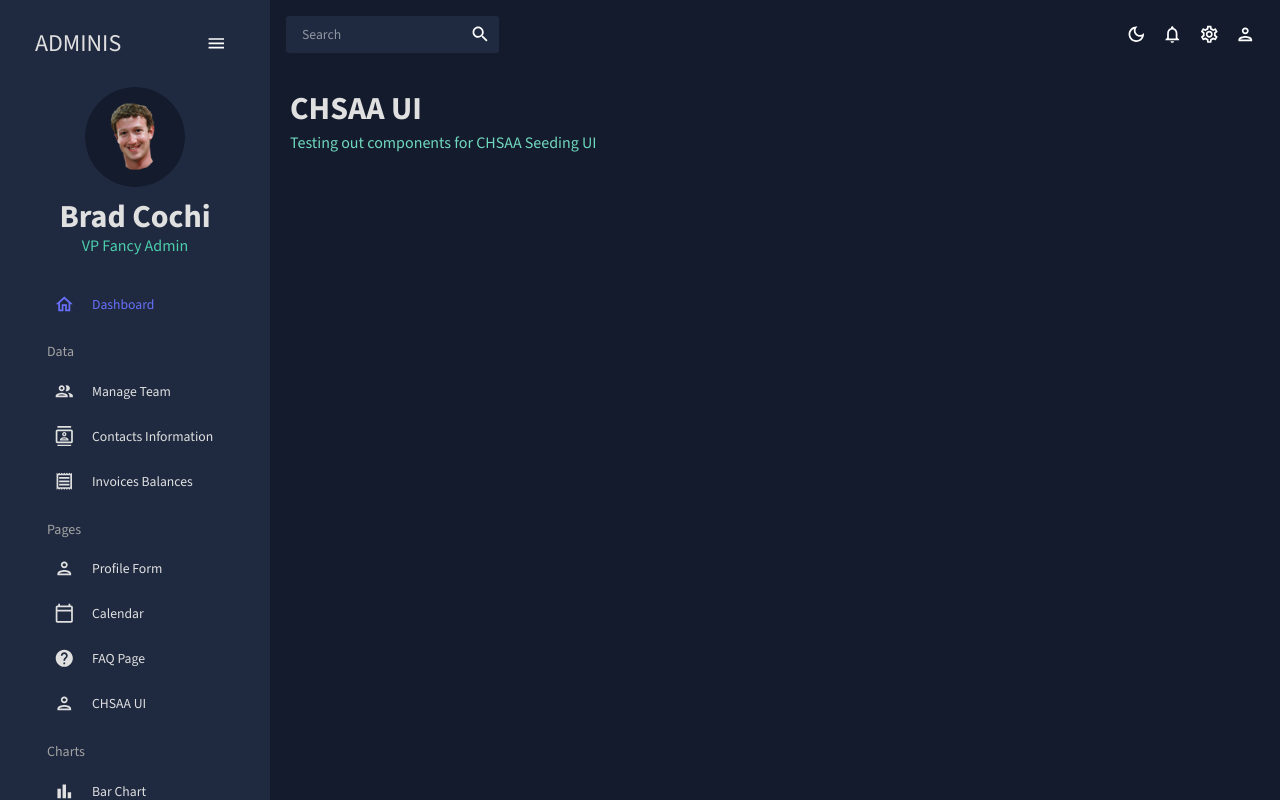
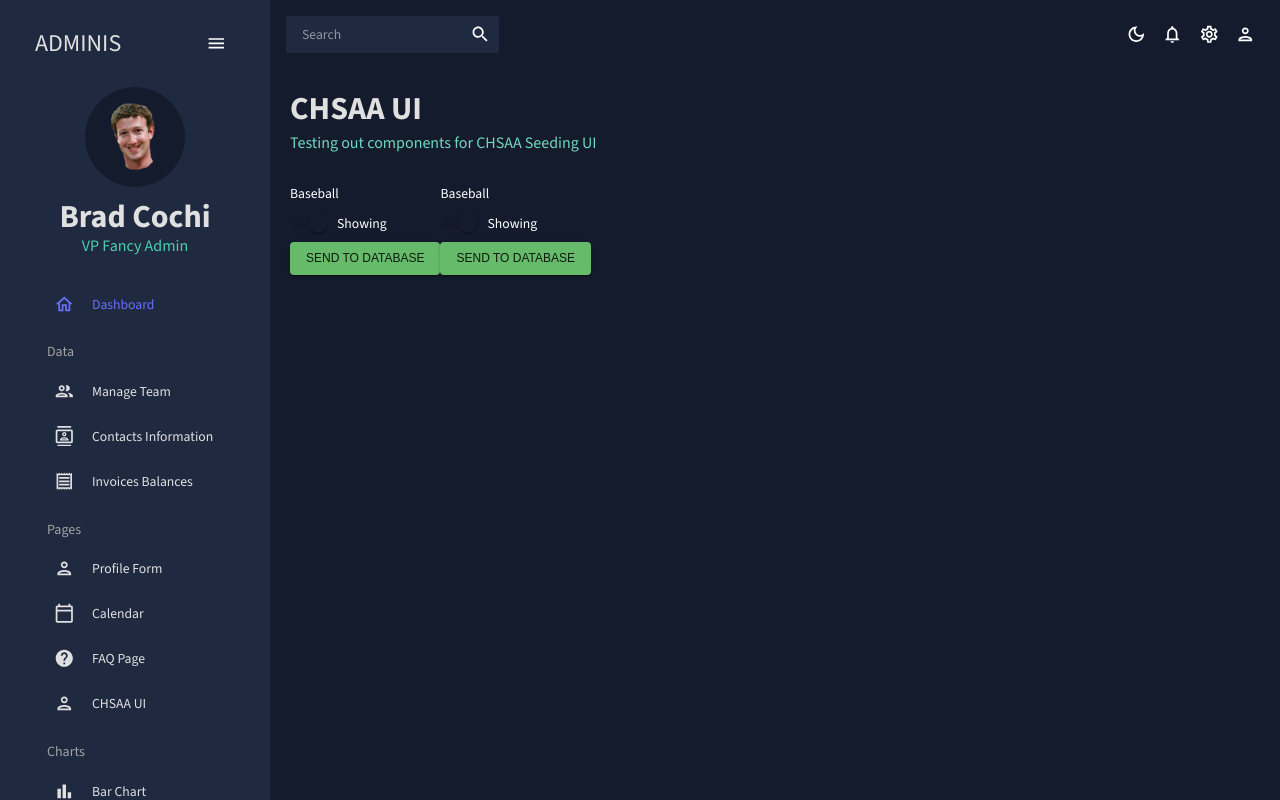
Before and after one commit to bradcochi/react-admin, a React (Create React App) app: page /chsaa in a window 1280 px wide. Built offline with nearby package versions, Linux system fonts and the light colour scheme.

Commit message:
fixed issues with fless property

```diff
--- a/src/scenes/chsaa/index.jsx
+++ b/src/scenes/chsaa/index.jsx
@@ -1,14 +1,43 @@
-import { Box } from "@mui/material";
+import * as React from "react";
+import { Box, Typography } from "@mui/material";
 import Header from "../../components/header";
+import Button from "@mui/material/Button";
+import FormGroup from "@mui/material/FormGroup";
+import FormControlLabel from "@mui/material/FormControlLabel";
+import Switch from "@mui/material/Switch";
 
 const Chsaa = () => {
   return (
     <Box m="20px">
-      <Box display="flex" justifyContent="space-between" alignItems="center">
+      <Box>
         <Header
           title="CHSAA UI"
           subtitle="Testing out components for CHSAA Seeding UI"
         />
+      </Box>
+      <Box display="flex">
+        <FormGroup>
+          <Typography>Baseball</Typography>
+
+          <FormControlLabel
+            control={<Switch defaultChecked />}
+            label="Showing"
+          />
+          <Button variant="contained" color="success">
+            Send to Database
+          </Button>
+        </FormGroup>
+        <FormGroup>
+          <Typography>Baseball</Typography>
+
+          <FormControlLabel
+            control={<Switch defaultChecked />}
+            label="Showing"
+          />
+          <Button variant="contained" color="success">
+            Send to Database
+          </Button>
+        </FormGroup>
       </Box>
     </Box>
   );
```
